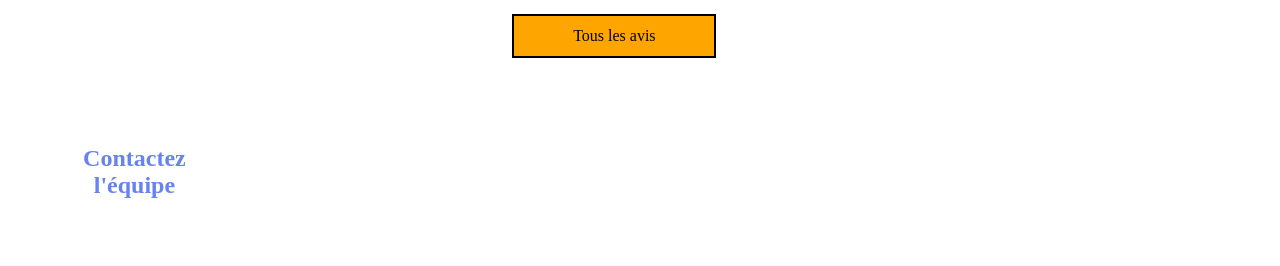
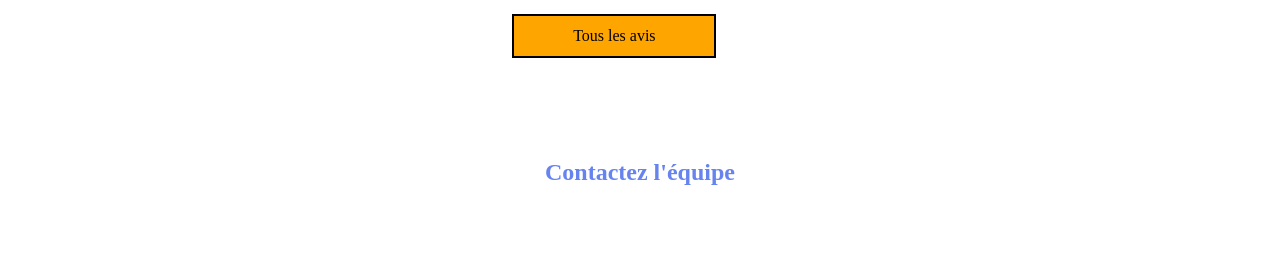
Before and after one commit to xavier1191/FranceBalloon, a plain HTML site: page index.html in a window 1280 px wide. Shown: the part 2084-2350 px from the top of the page. Drawn offline with Linux system fonts and the light colour scheme; grey boxes are pictures that could not be loaded.

Commit message:
update afternoon

```diff
--- a/index.html
+++ b/index.html
@@ -272,7 +272,7 @@
         </div>
 
         <div class="contact">
-            <div contact-title>
+            <div class="contact-title">
                 <h3 class="docTitles">Contactez l'équipe</h3>
             </div>
             <div class="square">
```
